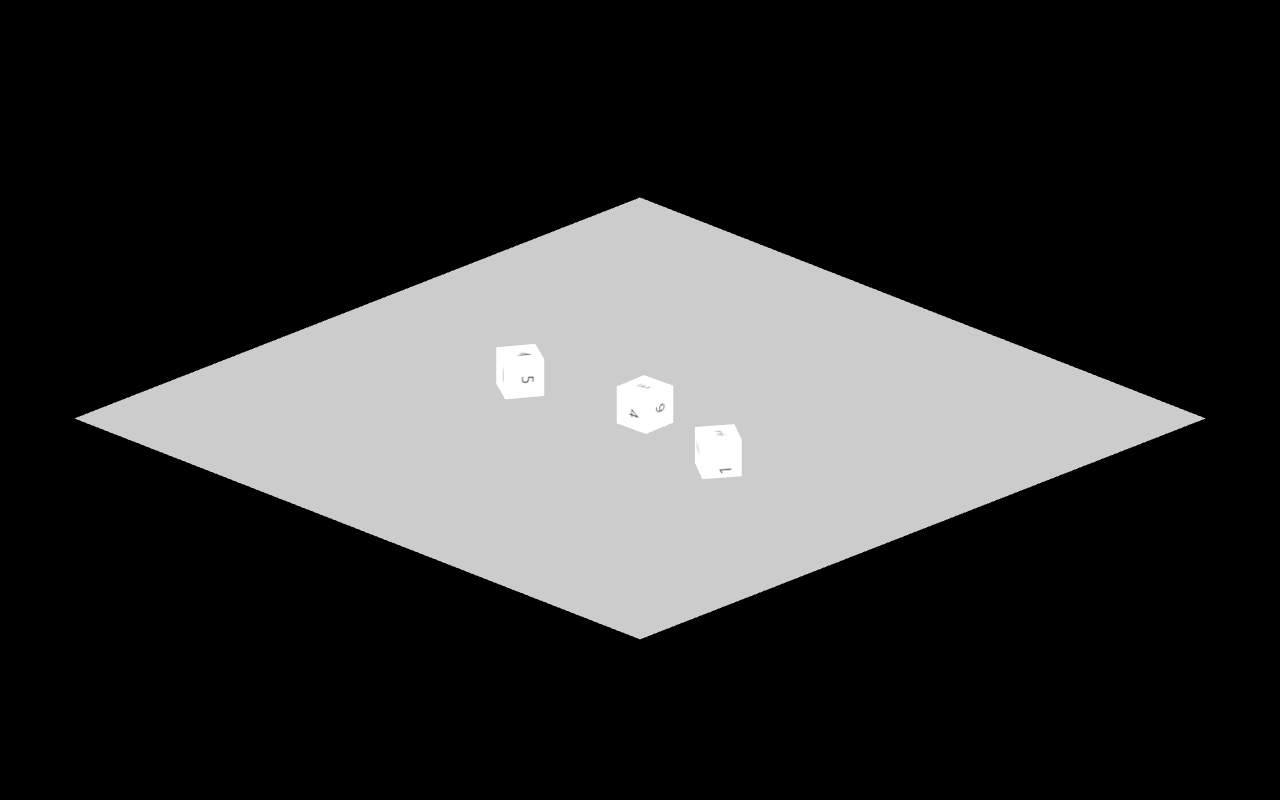
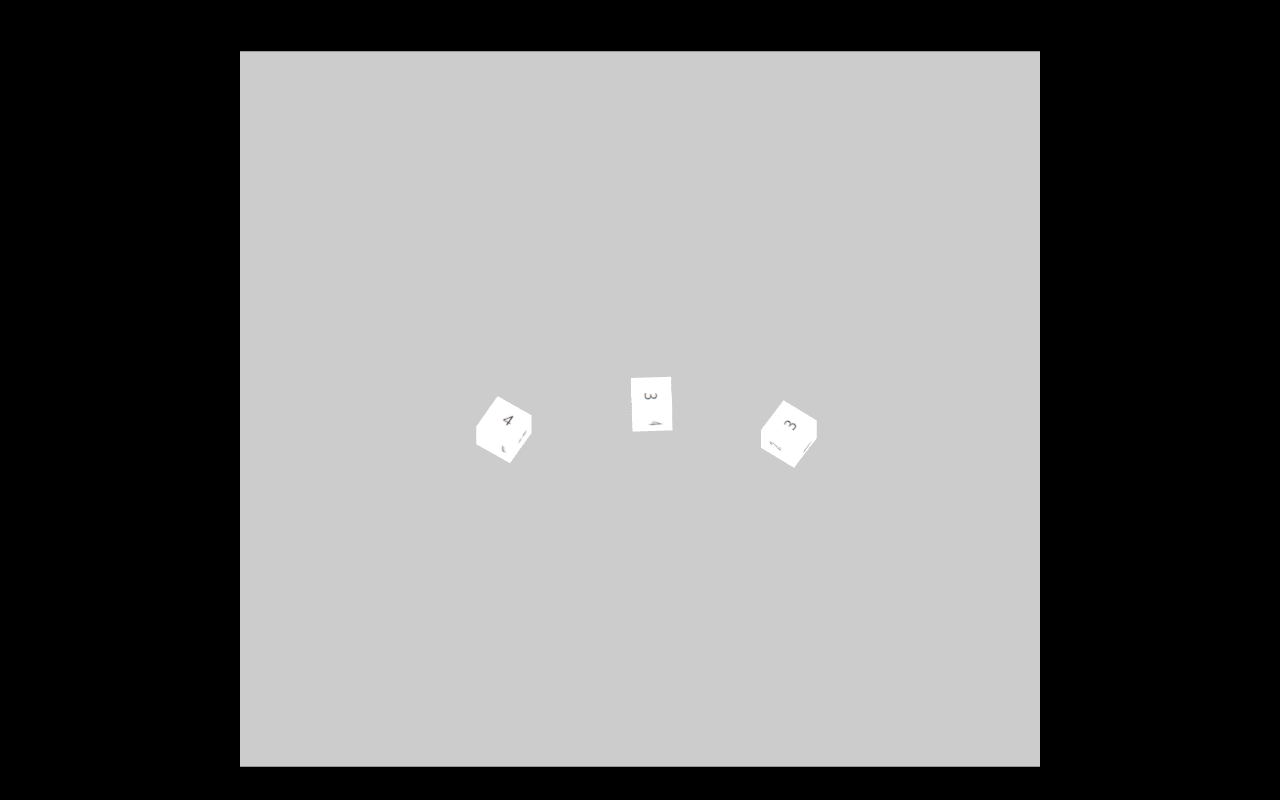
Before and after one commit to 2020codetest/FrontendGallery, a plain HTML site: page Three.js/色子/idnex.html in a window 1280 px wide. Drawn offline with nearby package versions, Linux system fonts and the light colour scheme; animation ran at ten frames a second.

Commit message:
Add files via upload

```diff
--- a/Three.js/色子/idnex.html
+++ b/Three.js/色子/idnex.html
@@ -127,7 +127,7 @@
             const k = width / height;
             const s = 500;
             const camera = new THREE.OrthographicCamera(-s * k, s * k, s, -s, 1, 6000);
-            camera.position.set(500, 300, 500);
+            camera.position.set(0, 300, 150);
             camera.lookAt(scene.position);
             function render() {
                 renderer.render(scene, camera)
```
